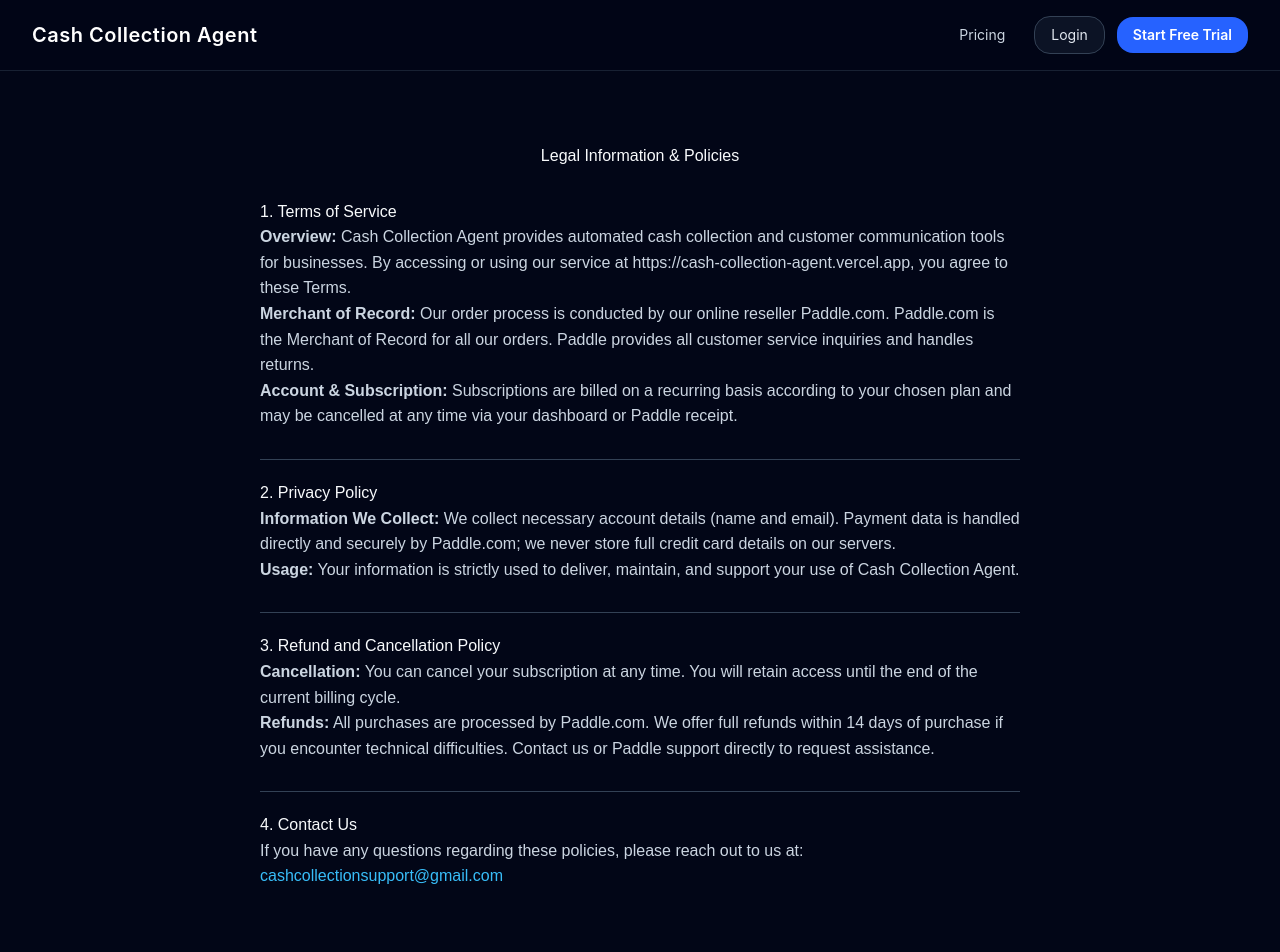
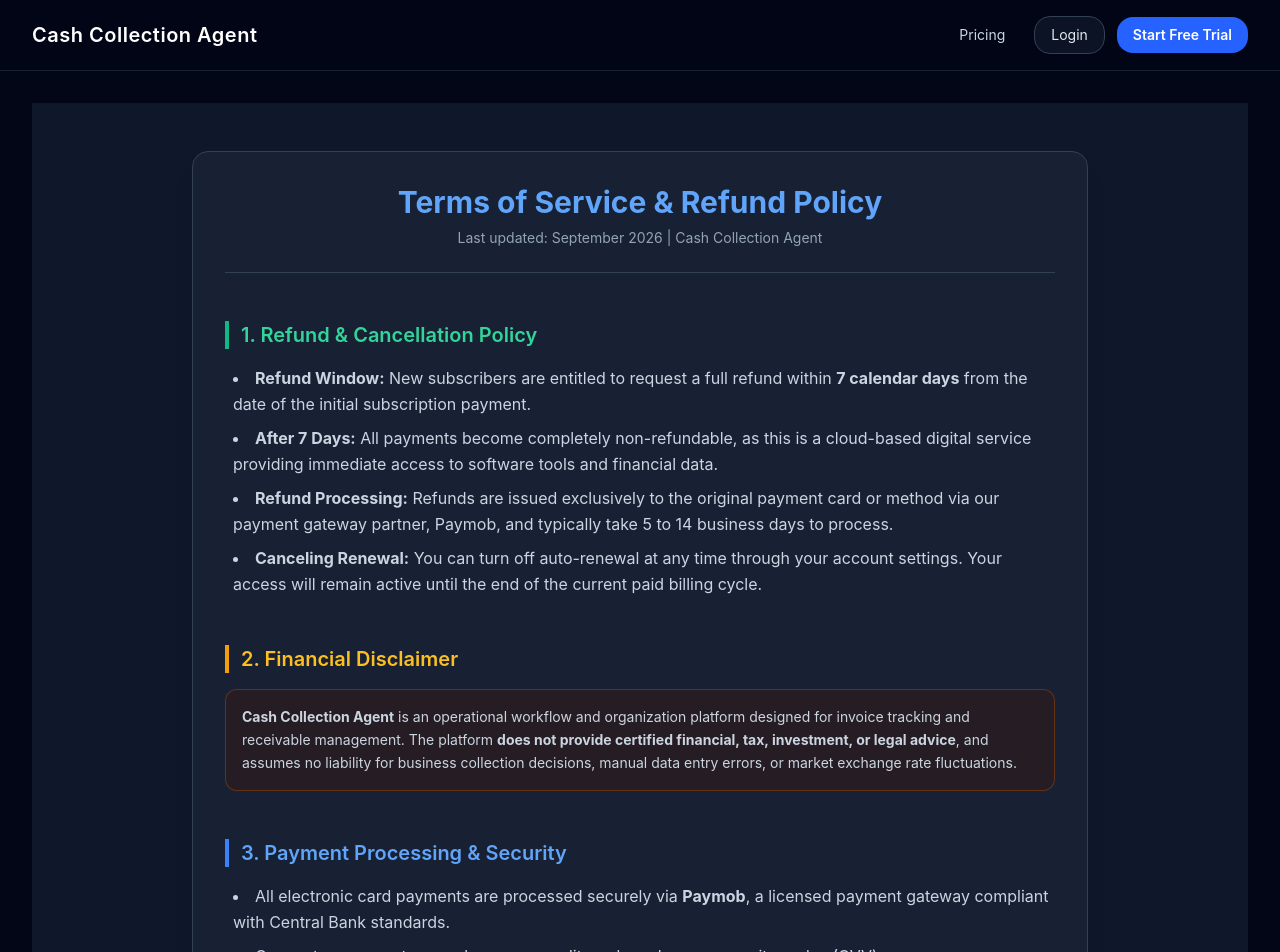
Before and after one commit to shadysamy2003-byte/cash-collection-agent, a React (Vite) app: page /legal in a window 1280 px wide. Shown: the top 952 px of the page. Built offline with nearby package versions, Linux system fonts and the light colour scheme; no server answers.

Commit message:
Integrate Paymob payments and legal flow

```diff
--- a/src/pages/LegalPage.tsx
+++ b/src/pages/LegalPage.tsx
@@ -1,46 +1,75 @@
-export default function LegalPage() {
+import React from 'react';
+
+export const LegalPage: React.FC = () => {
   return (
-    <div style={{ maxWidth: '800px', margin: '0 auto', padding: '40px 20px', fontFamily: 'sans-serif', lineHeight: '1.6', color: '#cbd5e1' }}>
-      <h1 style={{ textAlign: 'center', marginBottom: '30px', color: '#f8fafc' }}>Legal Information & Policies</h1>
+    <div className="min-h-screen bg-slate-900 text-slate-100 py-12 px-4 sm:px-6 lg:px-8">
+      <div className="max-w-4xl mx-auto space-y-12 bg-slate-800/60 p-8 rounded-2xl border border-slate-700 shadow-xl backdrop-blur-sm">
 
-      {/* 1. Terms of Service */}
-      <section style={{ marginBottom: '30px' }}>
-        <h2 style={{ color: '#f8fafc' }}>1. Terms of Service</h2>
-        <p><strong>Overview:</strong> Cash Collection Agent provides automated cash collection and customer communication tools for businesses. By accessing or using our service at https://cash-collection-agent.vercel.app, you agree to these Terms.</p>
-        <p><strong>Merchant of Record:</strong> Our order process is conducted by our online reseller Paddle.com. Paddle.com is the Merchant of Record for all our orders. Paddle provides all customer service inquiries and handles returns.</p>
-        <p><strong>Account & Subscription:</strong> Subscriptions are billed on a recurring basis according to your chosen plan and may be cancelled at any time via your dashboard or Paddle receipt.</p>
-      </section>
+        {/* Header */}
+        <div className="text-center border-b border-slate-700 pb-6">
+          <h1 className="text-3xl font-bold text-blue-400">Terms of Service & Refund Policy</h1>
+          <p className="text-sm text-slate-400 mt-2">Last updated: September 2026 | Cash Collection Agent</p>
+        </div>
 
-      <hr style={{ border: 'none', borderTop: '1px solid #334155', margin: '20px 0' }} />
+        {/* 1. Refund Policy */}
+        <section className="space-y-4">
+          <h2 className="text-xl font-semibold text-emerald-400 border-l-4 border-emerald-500 pl-3">
+            1. Refund & Cancellation Policy
+          </h2>
+          <ul className="list-disc list-inside space-y-2 text-slate-300 leading-relaxed pl-2">
+            <li>
+              <strong>Refund Window:</strong> New subscribers are entitled to request a full refund within <strong>7 calendar days</strong> from the date of the initial subscription payment.
+            </li>
+            <li>
+              <strong>After 7 Days:</strong> All payments become completely non-refundable, as this is a cloud-based digital service providing immediate access to software tools and financial data.
+            </li>
+            <li>
+              <strong>Refund Processing:</strong> Refunds are issued exclusively to the original payment card or method via our payment gateway partner, Paymob, and typically take 5 to 14 business days to process.
+            </li>
+            <li>
+              <strong>Canceling Renewal:</strong> You can turn off auto-renewal at any time through your account settings. Your access will remain active until the end of the current paid billing cycle.
+            </li>
+          </ul>
+        </section>
 
-      {/* 2. Privacy Policy */}
-      <section style={{ marginBottom: '30px' }}>
-        <h2 style={{ color: '#f8fafc' }}>2. Privacy Policy</h2>
-        <p><strong>Information We Collect:</strong> We collect necessary account details (name and email). Payment data is handled directly and securely by Paddle.com; we never store full credit card details on our servers.</p>
-        <p><strong>Usage:</strong> Your information is strictly used to deliver, maintain, and support your use of Cash Collection Agent.</p>
-      </section>
+        {/* 2. Disclaimer */}
+        <section className="space-y-4">
+          <h2 className="text-xl font-semibold text-amber-400 border-l-4 border-amber-500 pl-3">
+            2. Financial Disclaimer
+          </h2>
+          <div className="bg-amber-950/30 border border-amber-800/60 rounded-xl p-4 text-slate-300 leading-relaxed text-sm">
+            <p>
+              <strong>Cash Collection Agent</strong> is an operational workflow and organization platform designed for invoice tracking and receivable management.
+              The platform <strong>does not provide certified financial, tax, investment, or legal advice</strong>, and assumes no liability for business collection decisions, manual data entry errors, or market exchange rate fluctuations.
+            </p>
+          </div>
+        </section>
 
-      <hr style={{ border: 'none', borderTop: '1px solid #334155', margin: '20px 0' }} />
+        {/* 3. Payment Processing & Security */}
+        <section className="space-y-4">
+          <h2 className="text-xl font-semibold text-blue-400 border-l-4 border-blue-500 pl-3">
+            3. Payment Processing & Security
+          </h2>
+          <ul className="list-disc list-inside space-y-2 text-slate-300 leading-relaxed pl-2">
+            <li>All electronic card payments are processed securely via <strong>Paymob</strong>, a licensed payment gateway compliant with Central Bank standards.</li>
+            <li>Our system never stores or logs your credit card numbers or security codes (CVV) on our servers, adhering strictly to PCI-DSS standards.</li>
+            <li>By initiating a payment, you authorize the transfer of necessary transaction parameters to the payment gateway to complete the transaction.</li>
+          </ul>
+        </section>
 
-      {/* 3. Refund & Cancellation Policy */}
-      <section style={{ marginBottom: '30px' }}>
-        <h2 style={{ color: '#f8fafc' }}>3. Refund and Cancellation Policy</h2>
-        <p><strong>Cancellation:</strong> You can cancel your subscription at any time. You will retain access until the end of the current billing cycle.</p>
-        <p><strong>Refunds:</strong> All purchases are processed by Paddle.com. We offer full refunds within 14 days of purchase if you encounter technical difficulties. Contact us or Paddle support directly to request assistance.</p>
-      </section>
+        {/* 4. Audit & Dispute Protection */}
+        <section className="space-y-4">
+          <h2 className="text-xl font-semibold text-purple-400 border-l-4 border-purple-500 pl-3">
+            4. Audit Trail & Dispute Protection
+          </h2>
+          <p className="text-slate-300 leading-relaxed text-sm">
+            By subscribing and accepting these terms, you explicitly consent to them. The platform maintains electronic audit logs containing timestamps, IP addresses, and transaction references as conclusive evidence for resolving any commercial or payment dispute.
+          </p>
+        </section>
 
-      <hr style={{ border: 'none', borderTop: '1px solid #334155', margin: '20px 0' }} />
-
-      {/* 4. Contact Information */}
-      <section>
-        <h2 style={{ color: '#f8fafc' }}>4. Contact Us</h2>
-        <p>
-          If you have any questions regarding these policies, please reach out to us at:{' '}
-          <a href="mailto:cashcollectionsupport@gmail.com" style={{ color: '#38bdf8' }}>
-            cashcollectionsupport@gmail.com
-          </a>
-        </p>
-      </section>
+      </div>
     </div>
   );
-}
+};
+
+export default LegalPage;
--- a/src/pages/PricingPage.tsx
+++ b/src/pages/PricingPage.tsx
@@ -1,16 +1,21 @@
-import { useState, useEffect } from 'react';
+import React, { useState } from 'react';
 import { useAppData } from '../context/AppDataContext';
 
-declare global {
-  interface Window {
-    Paddle?: any;
-  }
+interface Plan {
+  id: string;
+  title: string;
+  priceMonthly: number;
+  priceAnnualMonthlyEquivalent: number;
+  annualTotal: number;
+  currency: string;
+  description: string;
+  features: string[];
+  popular: boolean;
 }
 
-const PADDLE_CLIENT_TOKEN = 'live_f8d11a44516ea2c3d10428f1ecb';
-
-const plans = [
+const plans: Plan[] = [
   {
+    id: 'starter',
     title: 'Starter',
     priceMonthly: 9,
     priceAnnualMonthlyEquivalent: 7.2,
@@ -19,10 +24,9 @@ const plans = [
     description: 'For small teams that need reliable invoice collection',
     features: ['Invoice tracking', 'Due date reminders', 'Customer risk scores'],
     popular: false,
-    priceIdMonthly: 'pri_01m1kr7j9e247m5m7gx6gkja82',
-    priceIdAnnual: 'pri_01m1kr92g0dzfz7yrpy2j9pxrx',
   },
   {
+    id: 'growth',
     title: 'Growth',
     priceMonthly: 29,
     priceAnnualMonthlyEquivalent: 23.2,
@@ -31,10 +35,9 @@ const plans = [
     description: 'For growing businesses with recurring receivables',
     features: ['Cash flow forecasting', 'Priority collections', 'Team workflows'],
     popular: true,
-    priceIdMonthly: 'pri_01m1kradmabmq0w03jnjx3sfpq',
-    priceIdAnnual: 'pri_01m1krdpsbtvtyv28n0mdzdnsc',
   },
   {
+    id: 'enterprise',
     title: 'Enterprise',
     priceMonthly: 79,
     priceAnnualMonthlyEquivalent: 63.2,
@@ -43,47 +46,53 @@ const plans = [
     description: 'For finance teams that need scale and automation',
     features: ['Dedicated onboarding', 'Custom integrations', 'Priority support'],
     popular: false,
-    priceIdMonthly: 'pri_01m1krf9z8r3txz5q8ch8rn906',
-    priceIdAnnual: 'pri_01m1krge6jgxvdtsvptf8cnpg2',
   },
 ];
 
-const PricingPage = () => {
+export const PricingPage: React.FC = () => {
   const [isAnnual, setIsAnnual] = useState(false);
+  const [agreedToTerms, setAgreedToTerms] = useState(false);
+  const [loadingPlan, setLoadingPlan] = useState<string | null>(null);
   const { user } = useAppData();
 
-  useEffect(() => {
-    // تحميل مكتبة Paddle برمجياً لبيئة Vite
-    const script = document.createElement('script');
-    script.src = 'https://cdn.paddle.com/paddle/v2/paddle.js';
-    script.async = true;
-    script.onload = () => {
-      if (window.Paddle) {
-        window.Paddle.Initialize({
-          token: PADDLE_CLIENT_TOKEN,
-        });
+  const handleCheckout = async (plan: Plan) => {
+    if (!agreedToTerms) {
+      alert('Please agree to the Terms of Service and Refund Policy to proceed.');
+      return;
+    }
+
+    const amount = isAnnual ? plan.annualTotal : plan.priceMonthly;
+    setLoadingPlan(plan.id);
+
+    try {
+      const response = await fetch('/api/create-payment', {
+        method: 'POST',
+        headers: { 'Content-Type': 'application/json' },
+        body: JSON.stringify({
+          amount: Math.round(amount * 100),
+          currency: 'USD',
+          planId: plan.id,
+          billingPeriod: isAnnual ? 'annual' : 'monthly',
+          customer: {
+            email: user?.email || 'customer@example.com',
+            first_name: user?.email?.split('@')[0] || 'Customer',
+            last_name: 'Subscriber',
+          },
+        }),
+      });
+
+      const data = await response.json();
+
+      if (data.paymentUrl) {
+        window.location.href = data.paymentUrl;
+      } else {
+        alert(data.error || 'Failed to initialize payment.');
       }
-    };
-    document.body.appendChild(script);
-
-    return () => {
-      document.body.removeChild(script);
-    };
-  }, []);
-
-  const handleCheckout = (priceId: string) => {
-    if (window.Paddle) {
-      window.Paddle.Checkout.open({
-        items: [{ priceId, quantity: 1 }],
-        customer: user?.email ? { email: user.email } : undefined,
-        settings: {
-          displayMode: 'overlay',
-          theme: 'dark',
-          successUrl: `${window.location.origin}/dashboard`,
-        },
-      });
-    } else {
-      console.warn('Paddle SDK is still loading...');
+    } catch (err) {
+      console.error(err);
+      alert('Network error connecting to payment gateway.');
+    } finally {
+      setLoadingPlan(null);
     }
   };
 
@@ -95,7 +104,9 @@ const PricingPage = () => {
           <div>
             <p className="text-sm uppercase tracking-[0.3em] text-brand-300 font-semibold">Pricing Plans</p>
             <h1 className="mt-3 text-4xl font-semibold text-white">Simple plans for improving cash flow and reducing overdue exposure.</h1>
-            <p className="mt-4 max-w-2xl text-slate-400">Choose the package that fits your finance team, then start recovering cash with fewer manual follow-ups.</p>
+            <p className="mt-4 max-w-2xl text-slate-400">
+              Choose the package that fits your finance team, then start recovering cash with fewer manual follow-ups.
+            </p>
           </div>
         </div>
 
@@ -122,15 +133,36 @@ const PricingPage = () => {
         </div>
       </section>
 
+      {/* Mandatory Checkbox */}
+      <div className="max-w-xl mx-auto rounded-2xl border border-slate-800 bg-slate-900/80 p-4 shadow-lg">
+        <label className="flex items-center gap-3 cursor-pointer select-none">
+          <input
+            type="checkbox"
+            checked={agreedToTerms}
+            onChange={(e) => setAgreedToTerms(e.target.checked)}
+            className="h-4 w-4 rounded border-slate-700 bg-slate-800 text-brand-500 focus:ring-brand-500 focus:ring-offset-slate-900"
+          />
+          <span className="text-sm text-slate-300">
+            I agree to the{' '}
+            <a href="/legal" target="_blank" rel="noopener noreferrer" className="text-brand-400 underline hover:text-brand-300">
+              Terms of Service
+            </a>{' '}
+            and{' '}
+            <a href="/legal" target="_blank" rel="noopener noreferrer" className="text-brand-400 underline hover:text-brand-300">
+              Refund Policy
+            </a>.
+          </span>
+        </label>
+      </div>
+
       {/* Pricing Cards */}
       <section className="grid gap-6 lg:grid-cols-3">
         {plans.map((plan) => {
           const displayPrice = isAnnual ? plan.priceAnnualMonthlyEquivalent : plan.priceMonthly;
-          const targetPriceId = isAnnual ? plan.priceIdAnnual : plan.priceIdMonthly;
 
           return (
             <div
-              key={plan.title}
+              key={plan.id}
               className={`relative rounded-[2rem] p-6 shadow-xl transition-all duration-300 flex flex-col justify-between ${
                 plan.popular
                   ? 'border-2 border-brand-500 bg-slate-900 shadow-brand-500/10 lg:-translate-y-2'
@@ -146,7 +178,7 @@ const PricingPage = () => {
               <div className="space-y-6">
                 <div>
                   <p className="text-sm uppercase tracking-[0.3em] text-slate-400">{plan.title}</p>
-                  <div className="mt-4 flex items-empty items-baseline gap-1.5">
+                  <div className="mt-4 flex items-baseline gap-1.5">
                     <span className="text-4xl font-semibold text-white">
                       {plan.currency}{displayPrice}
                     </span>
@@ -173,14 +205,17 @@ const PricingPage = () => {
               <div className="mt-8">
                 <button
                   type="button"
-                  onClick={() => handleCheckout(targetPriceId)}
+                  disabled={loadingPlan === plan.id}
+                  onClick={() => handleCheckout(plan)}
                   className={`inline-flex w-full items-center justify-center rounded-2xl px-4 py-3.5 text-sm font-semibold transition ${
-                    plan.popular
+                    !agreedToTerms
+                      ? 'bg-slate-800 text-slate-500 cursor-not-allowed'
+                      : plan.popular
                       ? 'bg-brand-500 text-white shadow-lg shadow-brand-500/30 hover:bg-brand-400'
                       : 'border border-slate-700 bg-slate-800/80 text-white hover:border-brand-500 hover:bg-slate-800'
                   }`}
                 >
-                  Choose {plan.title}
+                  {loadingPlan === plan.id ? 'Processing...' : `Choose ${plan.title}`}
                 </button>
               </div>
             </div>
@@ -192,15 +227,21 @@ const PricingPage = () => {
       <section className="grid gap-6 lg:grid-cols-3">
         <div className="rounded-[2rem] border border-slate-800/90 bg-slate-950/80 p-8 shadow-xl shadow-slate-950/20">
           <h2 className="text-xl font-semibold text-white">Why Cash Collection Agent?</h2>
-          <p className="mt-4 text-sm text-slate-400">Stop letting overdue invoices erode working capital. Give your finance team the tools to turn receivables into reliable cash flow.</p>
+          <p className="mt-4 text-sm text-slate-400">
+            Stop letting overdue invoices erode working capital. Give your finance team the tools to turn receivables into reliable cash flow.
+          </p>
         </div>
         <div className="rounded-[2rem] border border-slate-800/90 bg-slate-950/80 p-8 shadow-xl shadow-slate-950/20">
           <h2 className="text-xl font-semibold text-white">Trusted by SMB finance teams</h2>
-          <p className="mt-4 text-sm text-slate-400">Manage customer payment risk, automate reminders, and keep forecasted cash flow aligned with real receivables.</p>
+          <p className="mt-4 text-sm text-slate-400">
+            Manage customer payment risk, automate reminders, and keep forecasted cash flow aligned with real receivables.
+          </p>
         </div>
         <div className="rounded-[2rem] border border-slate-800/90 bg-slate-950/80 p-8 shadow-xl shadow-slate-950/20">
           <h2 className="text-xl font-semibold text-white">Start with confidence</h2>
-          <p className="mt-4 text-sm text-slate-400">Launch quickly with low overhead, then scale to advanced collection workflows as your business needs evolve.</p>
+          <p className="mt-4 text-sm text-slate-400">
+            Launch quickly with low overhead, then scale to advanced collection workflows as your business needs evolve.
+          </p>
         </div>
       </section>
     </div>
```
Also changed, not shown: api/create-payment.js (added, +59 -0 lines).
